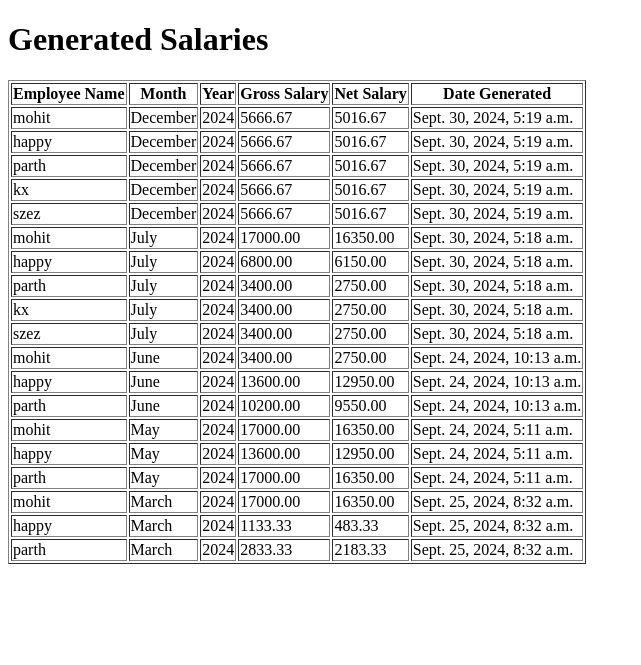
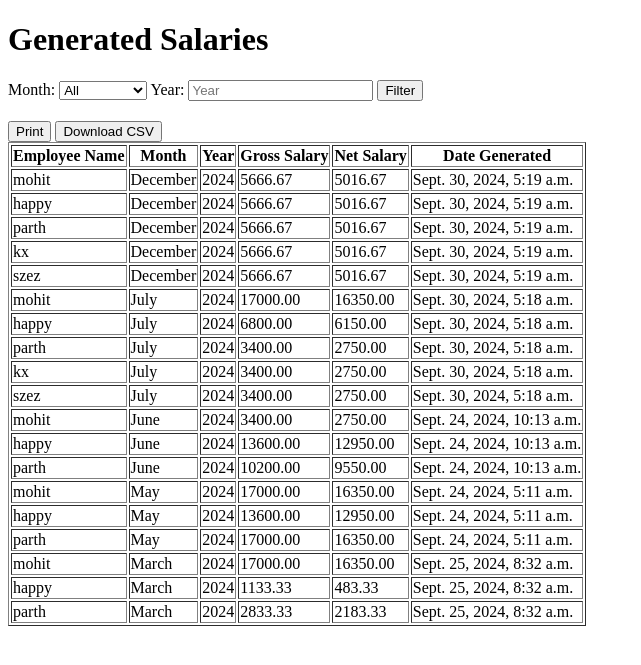
Before and after one commit to arush420/Project-X, a Django app: page /employees/salary/list/ in a window 1280 px wide. Shown: the top 665 px of the page, without its empty margins (0-641 px from the left). Run offline with Django 3.2, Linux system fonts and the light colour scheme; data comes from the database, SQL or seed files in the repository; both versions use the stored data as it was after the commit.

Commit message:
Salary list print and download option added

```diff
--- a/salary_management/employees/templates/base.html
+++ b/salary_management/employees/templates/base.html
@@ -24,14 +24,14 @@
     <!-- Navigation Bar -->
     <nav class="navbar navbar-expand-lg">
         <div class="container-fluid">
-            <a class="navbar-brand" href="#">Project X</a>
+            <a class="navbar-brand" href="{% url 'employees:employee_list' %}">Project X</a>
             <button class="navbar-toggler" type="button" data-toggle="collapse" data-target="#navbarSupportedContent" aria-controls="navbarSupportedContent" aria-expanded="false" aria-label="Toggle navigation">
                 <span class="navbar-toggler-icon"></span>
             </button>
             <div class="collapse navbar-collapse" id="navbarSupportedContent">
                 <ul class="navbar-nav me-auto mb-2 mb-lg-0">
                     <li class="nav-item">
-                        <a class="nav-link active" aria-current="page" href="#">Home</a>
+                        <a class="nav-link active" aria-current="page" href="{% url 'employees:employee_list' %}">Home</a>
                     </li>
                     <li class="nav-item">
                         <a class="nav-link" href="#">Link</a>
--- a/salary_management/employees/templates/employees/salary_list.html
+++ b/salary_management/employees/templates/employees/salary_list.html
@@ -7,7 +7,35 @@
 </head>
 <body>
     <h1>Generated Salaries</h1>
-    <table border="1">
+
+    <!-- Filter form -->
+    <form method="GET" action="">
+        <label for="month">Month:</label>
+        <select name="month" id="month">
+            <option value="">All</option>
+            {% for month_num, month_name in month_choices %}
+                <option value="{{ month_num }}" {% if month|default_if_none:'' == month_num|stringformat:"s" %}selected{% endif %}>
+                    {{ month_name }}
+                </option>
+            {% endfor %}
+        </select>
+
+        <label for="year">Year:</label>
+        <input type="number" name="year" id="year" value="{{ year|default_if_none:'' }}" placeholder="Year">
+
+        <button type="submit">Filter</button>
+    </form>
+
+    <!-- Print and Download Buttons -->
+    <div style="margin-top: 20px;">
+        <button onclick="window.print()">Print</button>
+        <a href="/employees/salary/download-csv/?month={{ month }}&year={{ year }}" target="_blank">
+            <button type="button">Download CSV</button>
+        </a>
+    </div>
+
+    <!-- Salary Table -->
+    <table border="1" id="salaryTable">
         <thead>
             <tr>
                 <th>Employee Name</th>
--- a/salary_management/employees/urls.py
+++ b/salary_management/employees/urls.py
@@ -26,4 +26,5 @@ urlpatterns = [
     path('employee/search/', views.employee_search, name='employee_search'),
     path('companies/', views.company_list, name='company_list'),
     path('salary/list/', views.salary_list, name='salary_list'),
+    path('salary/download-csv/', views.download_salary_csv, name='download_salary_csv'),
 ] + static(settings.MEDIA_URL, document_root=settings.MEDIA_ROOT)
--- a/salary_management/employees/views.py
+++ b/salary_management/employees/views.py
@@ -1,5 +1,5 @@
 from django.shortcuts import render, redirect, get_object_or_404
-from .models import Employee, Salary, Task, Profile, Payment, PurchaseItem, VendorInformation
+from .models import Employee, Salary, Task, Profile, Payment, PurchaseItem, VendorInformation, MONTH_CHOICES, Company
 from django.db.models import Q
 from django.utils import timezone
 from .forms import EmployeeForm, TaskForm, ExcelUploadForm, PaymentForm, PurchaseItemForm, VendorInformationForm, \
@@ -11,9 +11,10 @@ import pandas as pd
 from django.core.files.storage import FileSystemStorage
 from django.contrib.auth.forms import UserCreationForm, AuthenticationForm
 from django.contrib.auth import login, logout
-from django.http import HttpResponseRedirect
+from django.http import HttpResponseRedirect, HttpResponse
 from django.urls import reverse
 from django.contrib import messages
+import csv
 
 
 class EmployeeListView(ListView):
@@ -360,8 +361,58 @@ def company_list(request):
 
 
 def salary_list(request):
-    salaries = Salary.objects.select_related('employee').all()  # Fetching all salary records
+    month = request.GET.get('month')
+    year = request.GET.get('year')
+
+    # Start with all salaries
+    salaries = Salary.objects.select_related('employee').all()
+
+    # Apply filters if month and year are provided
+    if month:
+        salaries = salaries.filter(month=month)
+    if year:
+        salaries = salaries.filter(year=year)
+
     context = {
-        'salaries': salaries
+        'salaries': salaries,
+        'month': month,
+        'year': year,
+        'month_choices': MONTH_CHOICES,  # Pass the MONTH_CHOICES to the template
     }
+
     return render(request, 'employees/salary_list.html', context)
+
+# to download salary report
+def download_salary_csv(request):
+    month = request.GET.get('month')
+    year = request.GET.get('year')
+
+    # Start with all salaries
+    salaries = Salary.objects.select_related('employee').all()
+
+    # Apply filters if month and year are provided
+    if month:
+        salaries = salaries.filter(month=month)
+    if year:
+        salaries = salaries.filter(year=year)
+
+    # Create the HttpResponse object with CSV header
+    response = HttpResponse(content_type='text/csv')
+    response['Content-Disposition'] = 'attachment; filename="salaries.csv"'
+
+    writer = csv.writer(response)
+    # Write header row
+    writer.writerow(['Employee Name', 'Month', 'Year', 'Gross Salary', 'Net Salary', 'Date Generated'])
+
+    # Write data rows
+    for salary in salaries:
+        writer.writerow([
+            salary.employee.name,
+            salary.get_month_display(),
+            salary.year,
+            salary.gross_salary,
+            salary.net_salary,
+            salary.date_generated
+        ])
+
+    return response
```
Also changed, not shown: salary_management/db.sqlite3.
